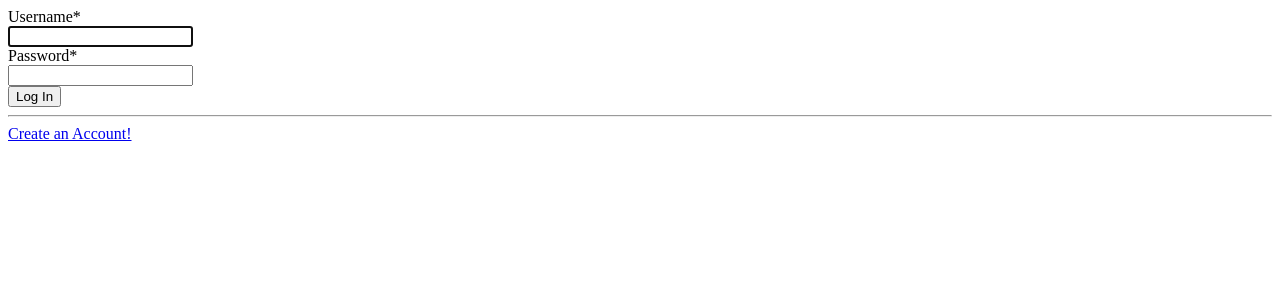
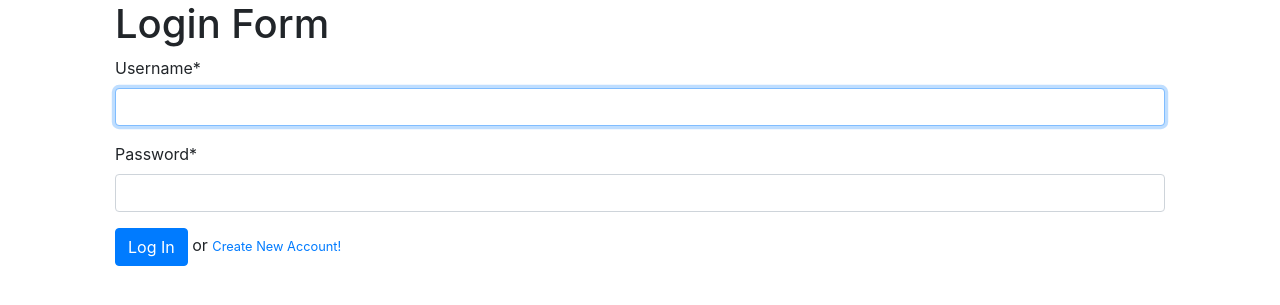
Before and after one commit to rinkeshsante/College-web-development, a Django app: page /accounts/login/ in a window 1280 px wide. Shown: the top 305 px of the page. Run offline with Django 3.2, Linux system fonts and the light colour scheme; parts of the project's set-up code (start-up, migrations or seed data) failed here and were passed over; some libraries are stand-ins or nearby versions.

Commit message:
updated login / logout page

```diff
--- a/templates/registration/login.html
+++ b/templates/registration/login.html
@@ -1,5 +1,5 @@
 <!-- templates/registration/login.html -->
-{% load crispy_forms_tags %} {% load static %}
+{% load crispy_forms_tags %}
 <!DOCTYPE html>
 <html lang="en">
   <head>
@@ -11,16 +11,28 @@
     />
     <meta name="description" content="" />
     <meta name="author" content="" />
+    <link
+      rel="stylesheet"
+      href="https://cdn.jsdelivr.net/npm/bootstrap@4.5.3/dist/css/bootstrap.min.css"
+      integrity="sha384-TX8t27EcRE3e/ihU7zmQxVncDAy5uIKz4rEkgIXeMed4M0jlfIDPvg6uqKI2xXr2"
+      crossorigin="anonymous"
+    />
 
     <title>Login</title>
   </head>
 
   <body>
-    <form method="post">
-      <div>{% csrf_token %} {{ form|crispy }}</div>
-      <button type="submit" class="btn btn-primary">Log In</button>
-    </form>
-    <hr />
-    <a class="small" href="{% url 'signup' %}">Create an Account!</a>
+    <div class="container">
+      <div class="container">
+        <div class="container">
+          <h1>Login Form</h1>
+          <form method="post">
+            <div>{% csrf_token %} {{ form|crispy }}</div>
+            <button type="submit" class="btn btn-primary">Log In</button> or
+            <a class="small" href="{% url 'signup' %}">Create New Account!</a>
+          </form>
+        </div>
+      </div>
+    </div>
   </body>
 </html>
```
Also changed, not shown: templates/registration/signup.html (+21 -10 lines).
